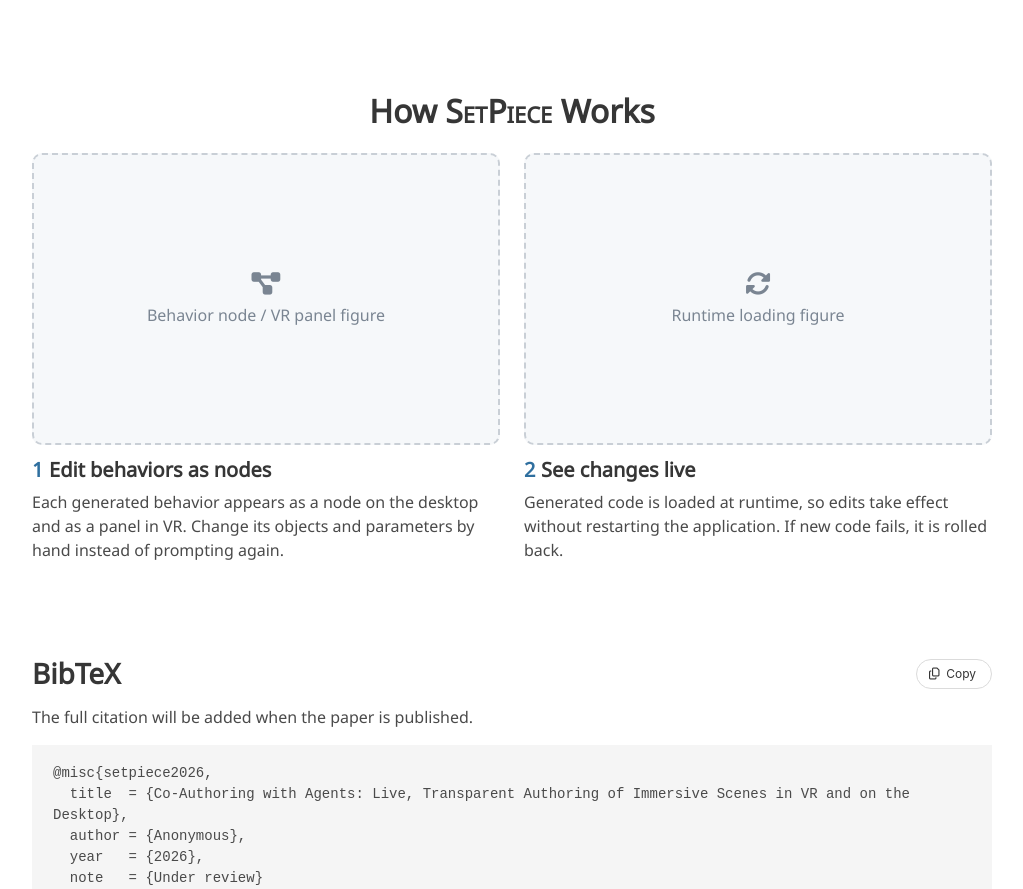
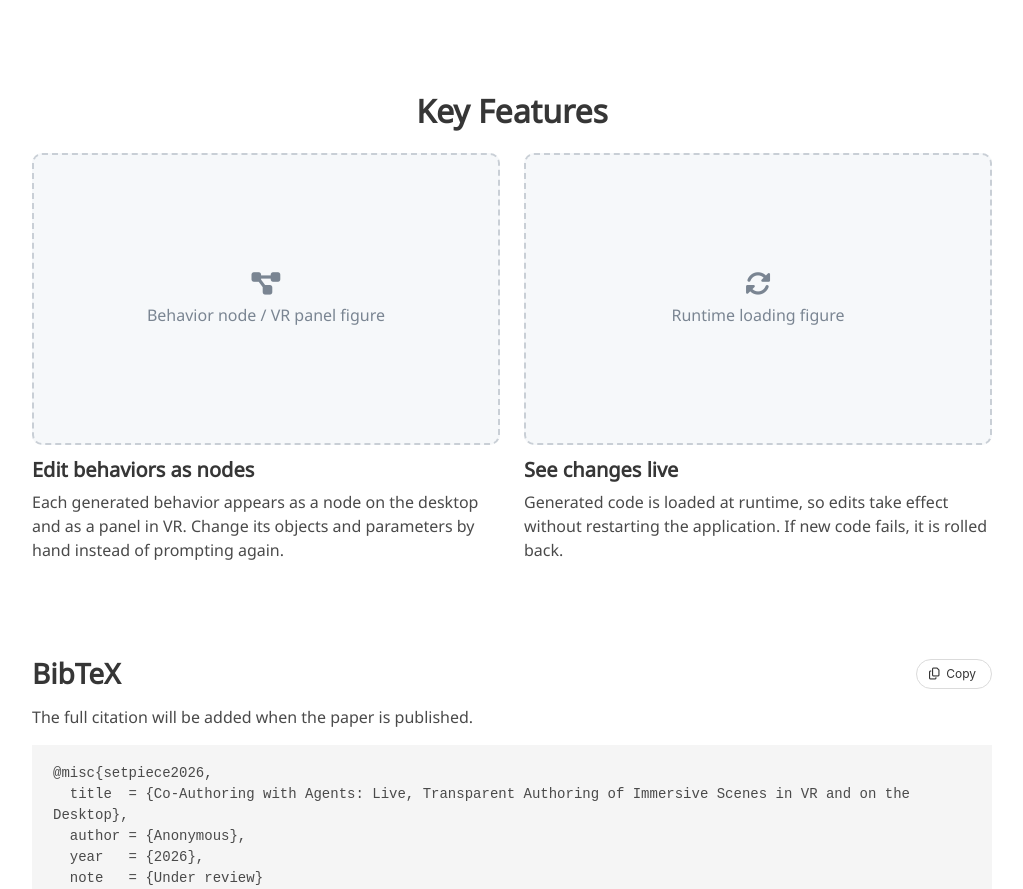
Before and after one commit to bob354/setpiece, a plain HTML site: page index.html in a window 1280 px wide. Shown: the part 2320-3209 px from the top of the page, without its empty margins (128-1151 px from the left). Drawn offline with Linux system fonts and the light colour scheme; some icons are missing; a web font is replaced by a local one.

Commit message:
Rename "How SetPiece Works" to "Key Features" and drop step numbers

```diff
--- a/index.html
+++ b/index.html
@@ -144,10 +144,10 @@
 
 <section class="section">
   <div class="container is-max-desktop">
-    <!-- How it works. -->
+    <!-- Key features. -->
     <div class="columns is-centered has-text-centered">
       <div class="column is-four-fifths">
-        <h2 class="title is-3">How <span class="setpiece">SetPiece</span> Works</h2>
+        <h2 class="title is-3">Key Features</h2>
       </div>
     </div>
 
@@ -159,7 +159,7 @@
             <span class="icon"><i class="fas fa-project-diagram"></i></span>
             <span>Behavior node / VR panel figure</span>
           </div>
-          <h3 class="title is-5"><span class="step-index">1</span>Edit behaviors as nodes</h3>
+          <h3 class="title is-5">Edit behaviors as nodes</h3>
           <p>
             Each generated behavior appears as a node on the desktop and as a panel in VR. Change
             its objects and parameters by hand instead of prompting again.
@@ -174,7 +174,7 @@
             <span class="icon"><i class="fas fa-sync-alt"></i></span>
             <span>Runtime loading figure</span>
           </div>
-          <h3 class="title is-5"><span class="step-index">2</span>See changes live</h3>
+          <h3 class="title is-5">See changes live</h3>
           <p>
             Generated code is loaded at runtime, so edits take effect without restarting the
             application. If new code fails, it is rolled back.
@@ -182,7 +182,7 @@
         </div>
       </div>
     </div>
-    <!--/ How it works. -->
+    <!--/ Key features. -->
   </div>
 </section>
 
```
